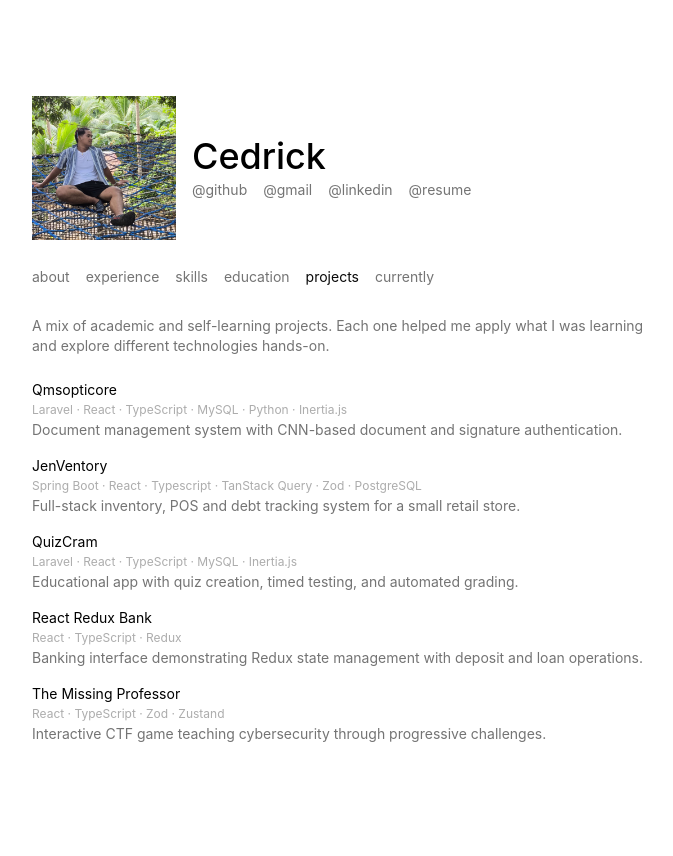
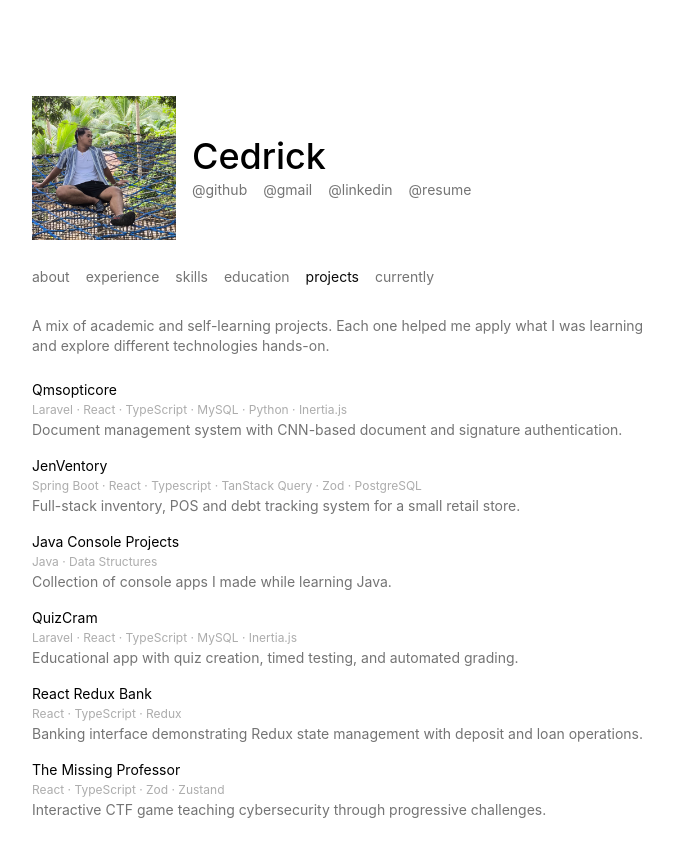
Before and after one commit to Cedrickkk/hulaanmo, a React (Vite) app: page /projects in a window 1280 px wide. Shown: the top 856 px of the page, without its empty margins (296-969 px from the left). Built offline with nearby package versions, Linux system fonts and the light colour scheme.

Commit message:
fix: update project links to point to correct GitHub repositories

```diff
--- a/src/data/project.ts
+++ b/src/data/project.ts
@@ -11,7 +11,7 @@ export const projects: Project[] = [
     description:
       "Document management system with CNN-based document and signature authentication.",
     tech: ["Laravel", "React", "TypeScript", "MySQL", "Python", "Inertia.js"],
-    link: "#",
+    link: "https://github.com/Cedrickkk/qmsopticore",
   },
   {
     name: "JenVentory",
@@ -25,21 +25,28 @@ export const projects: Project[] = [
       "Zod",
       "PostgreSQL",
     ],
-    link: "#",
+    link: "https://github.com/cedrickkk?tab=repositories&q=jen-ventory",
   },
+  {
+    name: "Java Console Projects",
+    description: "Collection of console apps I made while learning Java.",
+    tech: ["Java", "Data Structures"],
+    link: "https://github.com/Cedrickkk/java-console-projects",
+  },
+
   {
     name: "QuizCram",
     description:
       "Educational app with quiz creation, timed testing, and automated grading.",
     tech: ["Laravel", "React", "TypeScript", "MySQL", "Inertia.js"],
-    link: "#",
+    link: "https://github.com/Cedrickkk/quizcram",
   },
   {
     name: "React Redux Bank",
     description:
       "Banking interface demonstrating Redux state management with deposit and loan operations.",
     tech: ["React", "TypeScript", "Redux"],
-    link: "#",
+    link: "https://github.com/Cedrickkk/react-redux-bank",
   },
   {
     name: "The Missing Professor",
```
